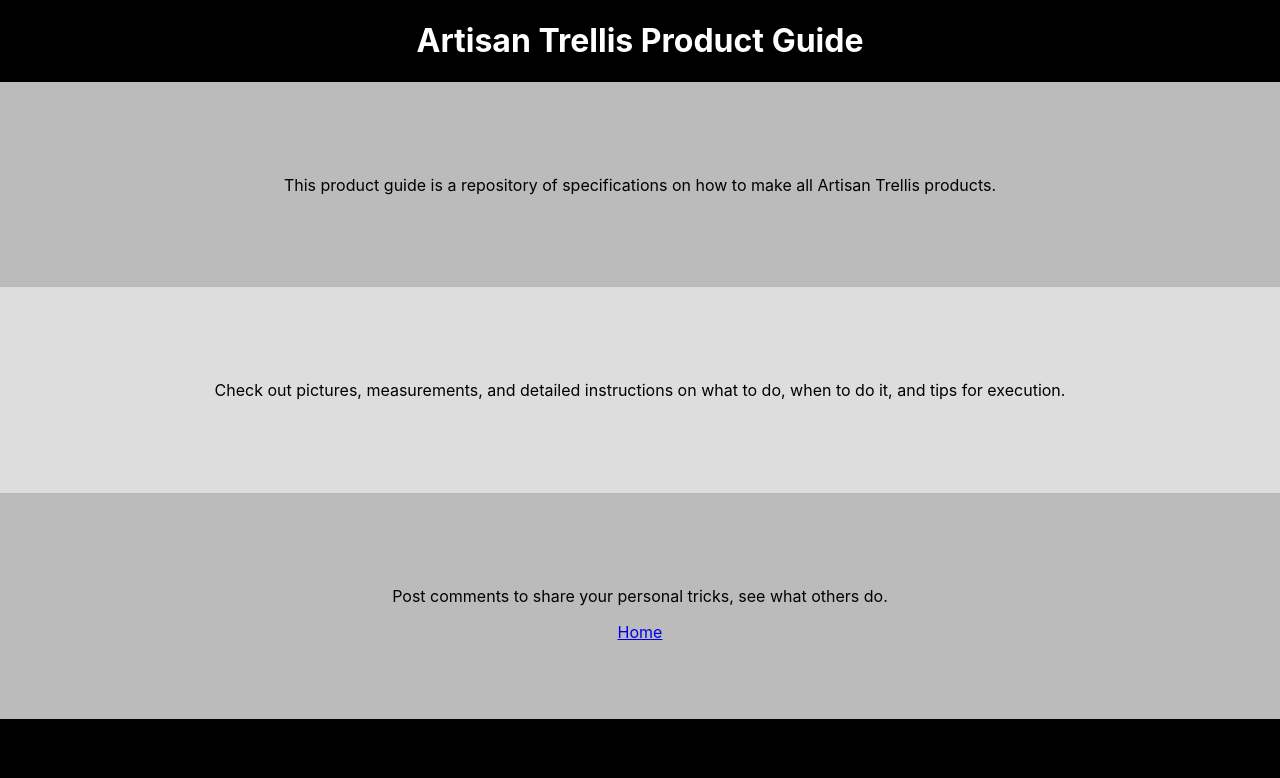
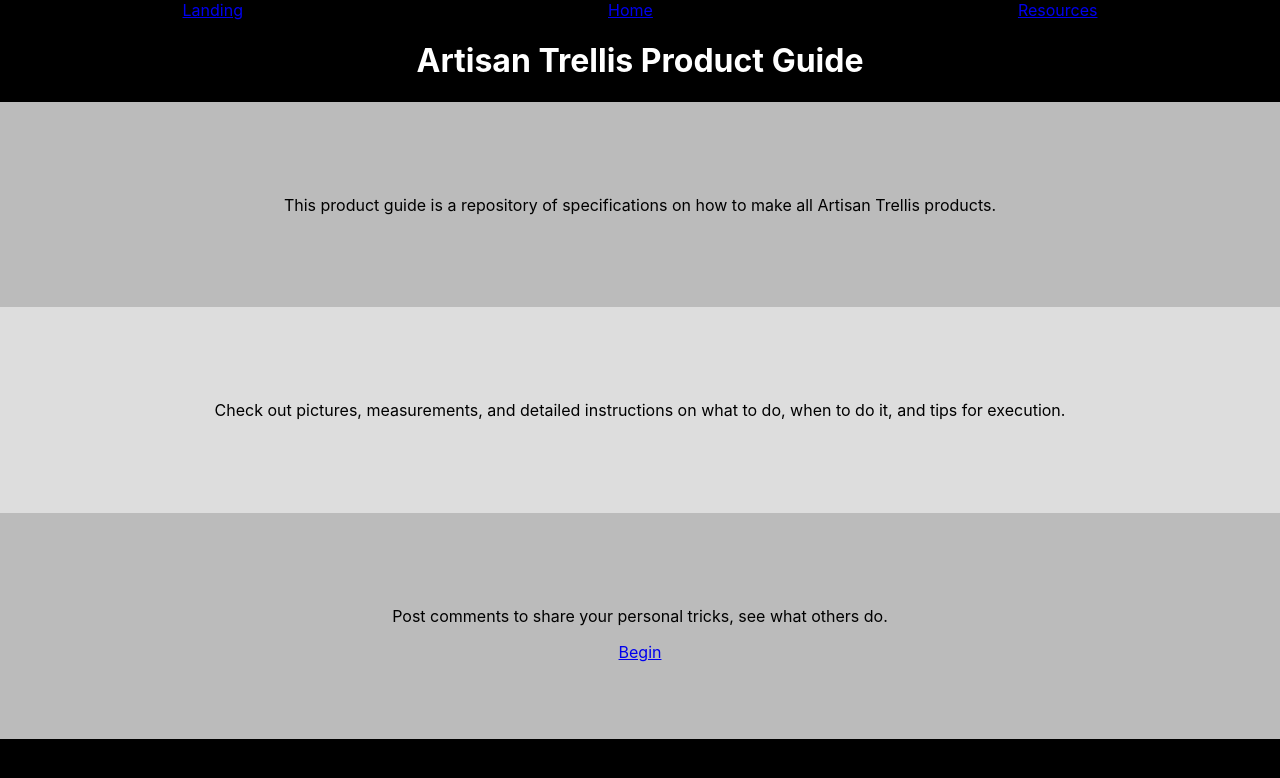
Before and after one commit to capnnemo2/at-product-guide, a React (Create React App) app: page / in a window 1280 px wide. Shown: the top 778 px of the page. Built offline with nearby package versions, Linux system fonts and the light colour scheme.

Commit message:
Introduces Nav

```diff
--- a/src/App.js
+++ b/src/App.js
@@ -1,6 +1,7 @@
 import React from "react";
 import { Route } from "react-router-dom";
 import Header from "./Header/Header";
+import Nav from "./Nav/Nav";
 import Landing from "./Landing/Landing";
 import Home from "./Home/Home";
 import ProductDetails from "./ProductDetails/ProductDetails";
@@ -11,10 +12,16 @@ export default class App extends React.Component {
   render() {
     return (
       <div className="App">
+        <nav>
+          {/* <Route path="/home" component={Nav} /> */}
+          <Nav />
+        </nav>
         <header>
           {/* maybe just want the header for the landing and home page, when you look at individual products maybe just a navbar */}
+          {/* <Route exact path="/" component={Header} /> */}
           <Header />
         </header>
+
         <main>
           <Route exact path="/" component={Landing} />
           <Route path="/home" component={Home} />
--- a/src/Home/Home.js
+++ b/src/Home/Home.js
@@ -25,7 +25,8 @@ export default class Home extends React.Component {
           <label htmlFor="search" className="filter-label">
             Know what you're looking for? Enter product code:
           </label>{" "}
-          <input type="text" id="search" />
+          {/* maybe an onChange for this to setState, then the onClick can use that state to navigate to that specific product? */}
+          <input type="text" name="search" id="search" />
           {/* need an onClick for this btn */}
           <button type="button">Go</button>
           <br />
--- a/src/Landing/Landing.js
+++ b/src/Landing/Landing.js
@@ -22,7 +22,7 @@ export default class Landing extends React.Component {
           <p>
             Post comments to share your personal tricks, see what others do.
           </p>
-          <Link to="/home">Home</Link>
+          <Link to="/home">Begin</Link>
         </section>
       </div>
     );
--- /dev/null
+++ b/src/Nav/Nav.css
@@ -0,0 +1,4 @@
+.nav-container {
+  display: flex;
+  justify-content: space-around;
+}
--- /dev/null
+++ b/src/Nav/Nav.js
@@ -0,0 +1,18 @@
+import React from "react";
+import { Link } from "react-router-dom";
+import "./Nav.css";
+
+export default class Nav extends React.Component {
+  render() {
+    return (
+      <div>
+        {/* this should have links to 'Home', and resources like "A Guide to Foot Spikes", "Jigs, Benders, and Tables", 'About', etc */}
+        <div className="nav-container">
+          <Link to="/">Landing</Link>
+          <Link to="/home">Home</Link>
+          <Link to="/resources">Resources</Link>
+        </div>
+      </div>
+    );
+  }
+}
```
